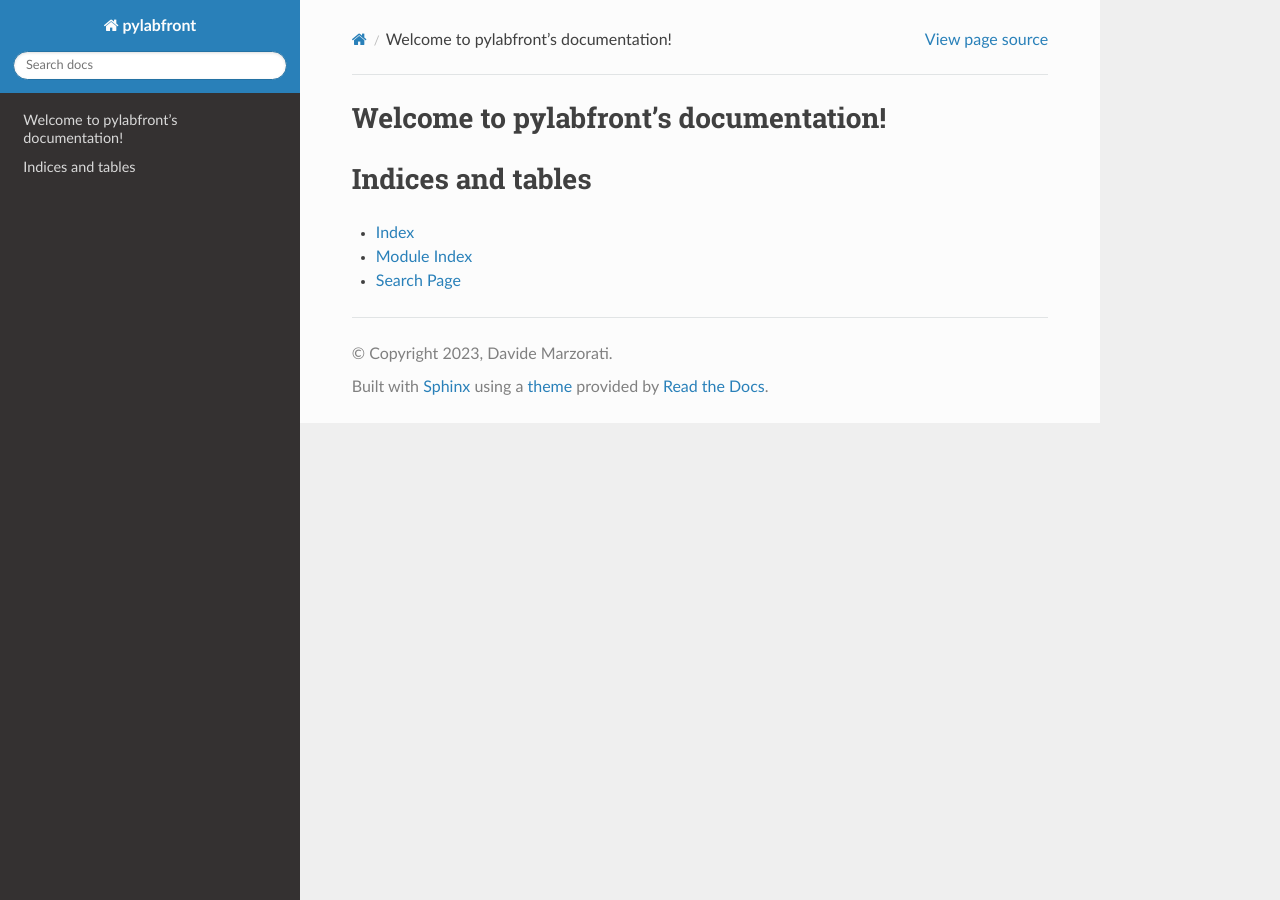
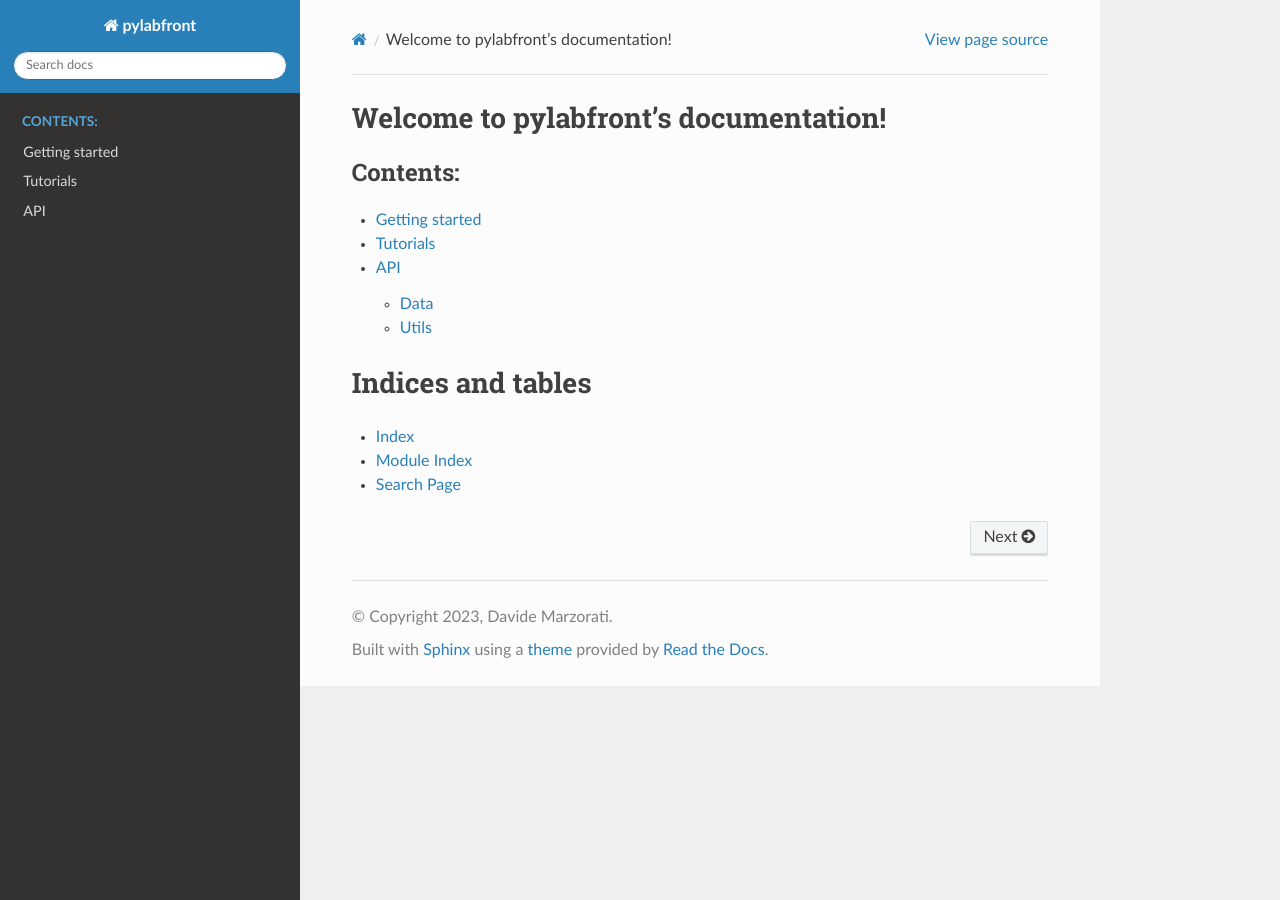
Before and after one commit to dado93/pywearable, a Sphinx documentation site: the page built from docs/index.rst, in a window 1280 px wide. Built offline with Sphinx 7.4.7 and the Read the Docs theme 2.0.0, drawn with Linux system fonts in a browser that asks for light colours.

Commit message:
Updated conf.py for RTD documentation

```diff
--- /dev/null
+++ b/docs/api.rst
@@ -0,0 +1,10 @@
+API
+===
+
+API documentation.
+
+.. toctree::
+   :maxdepth: 1
+
+   data
+   utils
--- a/docs/conf.py
+++ b/docs/conf.py
@@ -5,6 +5,12 @@
 
 # -- Project information -----------------------------------------------------
 # https://www.sphinx-doc.org/en/master/usage/configuration.html#project-information
+
+import sphinx_rtd_theme
+
+import os
+import sys
+sys.path.insert(0, os.path.abspath('..'))
 
 project = 'pylabfront'
 copyright = '2023, Davide Marzorati'
@@ -15,11 +21,11 @@
 
 extensions = [
     'sphinx_rtd_theme',
+    'sphinx.ext.autodoc'
 ]
 
 templates_path = ['_templates']
 exclude_patterns = ['_build', 'Thumbs.db', '.DS_Store']
-
 
 
 # -- Options for HTML output -------------------------------------------------
--- /dev/null
+++ b/docs/data.rst
@@ -0,0 +1,5 @@
+Data
+====
+
+.. automodule:: pylabfront.data
+   :members:
--- /dev/null
+++ b/docs/getting_started.rst
@@ -0,0 +1,4 @@
+Getting started
+===============
+
+Getting started with pylabfront.
--- a/docs/index.rst
+++ b/docs/index.rst
@@ -10,7 +10,9 @@
    :maxdepth: 2
    :caption: Contents:
 
-
+   getting_started
+   tutorials
+   api
 
 Indices and tables
 ==================
--- /dev/null
+++ b/docs/tutorials.rst
@@ -0,0 +1,4 @@
+Tutorials
+=========
+
+List of tutorials with pylabfront.
--- /dev/null
+++ b/docs/utils.rst
@@ -0,0 +1,5 @@
+Utils
+=====
+
+.. automodule:: pylabfront.utils
+   :members:
```
Also changed, not shown: Labfront.md (deleted, +0 -7 lines), 1 other file.
